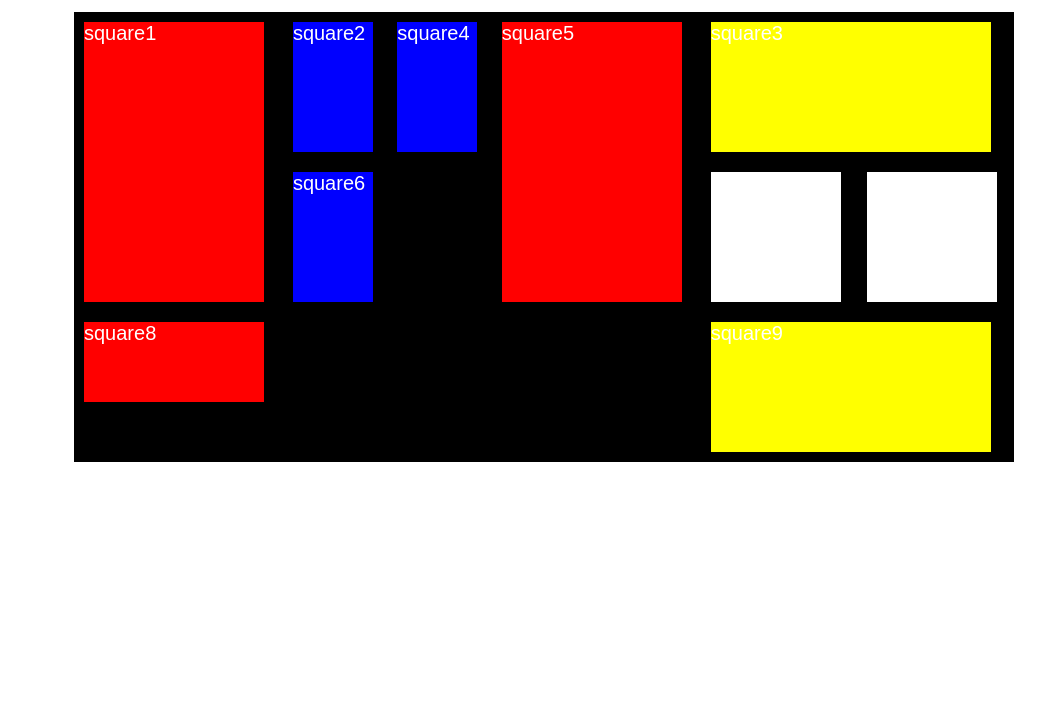
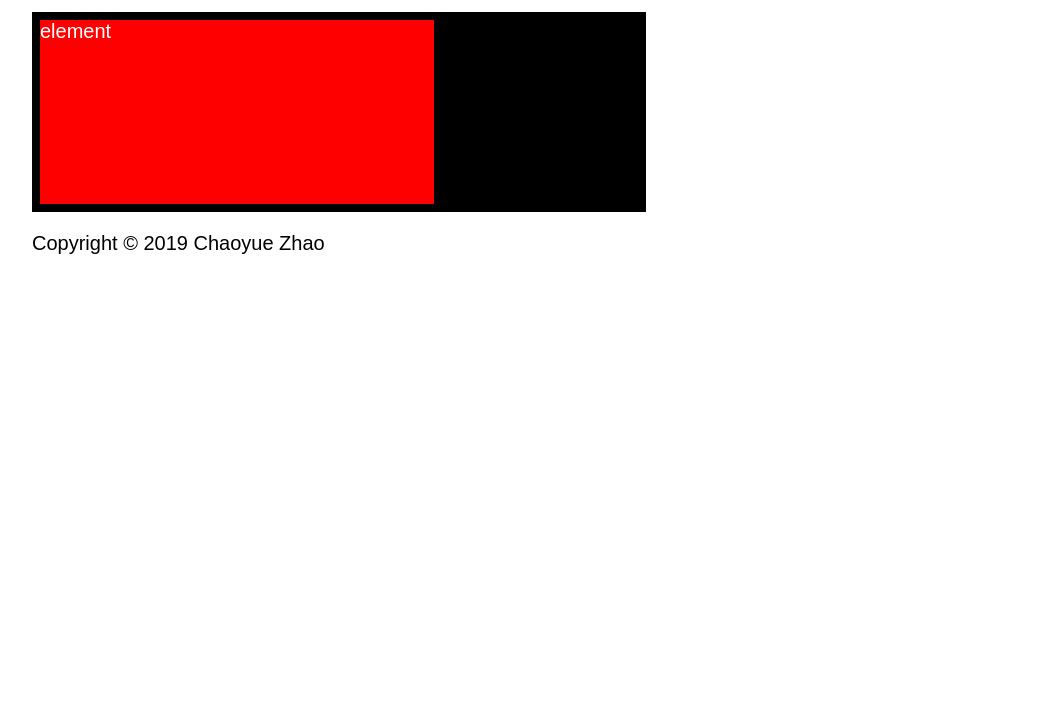
Before and after one commit to chaoyue-zhao/chaoyue-zhao-project3, a plain HTML site: page index.html in a window 1280 px wide. Shown: the part 87-800 px from the top of the page, without its empty margins (96-1141 px from the left). Drawn offline with nearby package versions, Linux system fonts and the light colour scheme.

Commit message:
generate div with random🎲 span in the grid

```diff
--- a/index.html
+++ b/index.html
@@ -6,35 +6,29 @@
     <meta http-equiv="X-UA-Compatible" content="ie=edge">
     <link type="image/png" href="assets/favicon.jpg" rel="icon">
     <link rel="stylesheet" href="style.css">
-    <title>Make your own Mondrian Art!</title>
+    <title>Mondrian in Style</title>
 </head>
 <body>
     <header class="header">
         <div class="wrapper">
-            <h1>Make your own Mondrian Art!</h1>
+            <h1>Mondrian in Style</h1>
         </div>
     </header>
-    <main>
-        <div class="wrapper">
-            <section class="mondrian">
-                <div class="square square1">square1</div>
-                <div class="square square2">square2</div>
-                <div class="square square3">square3</div>
-                <div class="square square4">square4</div>
-                <div class="square square5">square5</div>
-                <div class="square square6">square6</div>
-                <div class="square square7">square7</div>
-                <div class="square square8">square8</div>
-                <div class="square square9">square9</div>
-                <div class="square square10">square10</div>
-            </section>
-        </div>
-    </main>
-    <!-- <footer>
+    <div class="main-content wrapper">
+        <main class="main-content-main mondrian">
+
+        </main>
+        <aside class="main-content-aside">
+            <form action="#" class="user-control" name="user-control">
+
+            </form>
+        </aside>
+    </div>
+    <footer>
         <div class="wrapper">
             <p>Copyright &copy; 2019 Chaoyue Zhao</p>
         </div>
-    </footer> -->
+    </footer>
     <script src='https://code.jquery.com/jquery-3.2.1.min.js' integrity='sha256-hwg4gsxgFZhOsEEamdOYGBf13FyQuiTwlAQgxVSNgt4='crossorigin='anonymous'></script>
     <script src="script.js"></script>
 </body>
--- a/script.js
+++ b/script.js
@@ -0,0 +1,26 @@
+
+const mondrianApp = {};
+//create a variable that select the mondrian in html
+const $mondrian = $(".mondrian");
+//create a variable that select the element inside the mondrian in html
+// const $element = $(".element");
+//write a function that render to the DOM
+mondrianApp.renderHTML = function (horizontalSpan, verticalSpan) {
+
+    $mondrian.append(`
+        <div class = "horizontal-span-${horizontalSpan} vertical-span-${verticalSpan} element">element</div>
+    `);
+};
+
+//write a function that generate a random number
+mondrianApp.randomNum = function (max) {
+    return Math.floor(Math.random() * max) + 1;
+}
+
+mondrianApp.init = function () {
+    mondrianApp.renderHTML(mondrianApp.randomNum(5), mondrianApp.randomNum(5));
+};
+
+$(document).ready(function(){
+    mondrianApp.init();
+});
--- a/style.scss
+++ b/style.scss
@@ -1,2 +1,3 @@
 @import "styles/setup";
+@import "styles/index";
 @import "styles/mondrian";
--- /dev/null
+++ b/styles/_index.scss
@@ -0,0 +1,11 @@
+.main-content {
+    display: flex;
+
+    &-main {
+        width: 60%;
+    }
+
+    &-aside {
+        width: 40%;
+    }
+}
--- a/styles/_mondrian.scss
+++ b/styles/_mondrian.scss
@@ -1,61 +1,92 @@
 .mondrian {
     max-width: 940px;
-    width: 100%;
-    margin: 0 auto;
     display: grid;
-    grid-template-columns: repeat(auto-fill, minmax(50px, 1fr));
-    grid-auto-rows: repeat(auto-fill, minmax(50px, 1fr));
+    grid-template-columns: repeat(auto-fill, minmax(100px, 1fr));
+    grid-auto-rows: 100px;
     grid-auto-flow: dense;
     background: black;
 }
 
-.square {
-    border: 10px solid black;
+.element {
+    border: 8px solid black;
     color: white;
-    max-width: 100%;
+    background: red;
+    width: 100%;
+    height: 100%;
+    overflow: hidden;
 }
 
-.square1,
-.square5 {
-    width: 200px;
-    height: 300px;
-    background: red;
-    grid-column: span 4;
-    grid-row: span 6;
+.horizontal-span-1{
+    grid-column: span 1;
 }
 
-.square2,
-.square4,
-.square6 {
-    width: 100px;
-    height: 150px;
-    background: blue;
+.horizontal-span-2{
     grid-column: span 2;
+}
+
+.horizontal-span-3{
+    grid-column: span 3;
+}
+
+.horizontal-span-4{
+    grid-column: span 4;
+}
+
+.horizontal-span-5{
+    grid-column: span 5;
+}
+
+.vertical-span-1{
+    grid-row: span 1;
+}
+
+.vertical-span-2{
+    grid-row: span 2;
+}
+
+.vertical-span-3{
     grid-row: span 3;
 }
 
-.square7,
-.square10 {
-    width: 150px;
-    height: 150px;
-    background: white;
-    grid-column: span 3;
-    grid-row: span 3;
+.vertical-span-4{
+    grid-row: span 4;
 }
 
-.square3,
-.square9 {
-    width: 300px;
-    height: 150px;
-    background: yellow;
-    grid-column: span 6/-1;
-    grid-row: span 3;
+.vertical-span-5{
+    grid-row: span 5;
 }
 
-.square8 {
-    width: 200px;
-    height: 100px;
-    background: red;
-    grid-column: span 4;
-    grid-row: span 2;
-}
+// .square1,
+// .square5 {
+//     background: red;
+//     grid-column: span 4;
+//     grid-row: span 2;
+// }
+
+// .square2,
+// .square4,
+// .square6 {
+//     background: blue;
+//     grid-column: span 1;
+//     grid-row: span 1;
+// }
+
+// .square7,
+// .square10 {
+//     background: white;
+//     grid-column: span 2;
+//     grid-row: span 1;
+// }
+
+// .square3,
+// .square9 {
+//     background: yellow;
+//     grid-column: span 1;
+//     grid-row: span 3;
+// }
+
+// .square8 {
+//     background: red;
+//     grid-column: span 2;
+//     grid-row: span 1;
+// }
```
Also changed, not shown: style.css, 1 other file.
